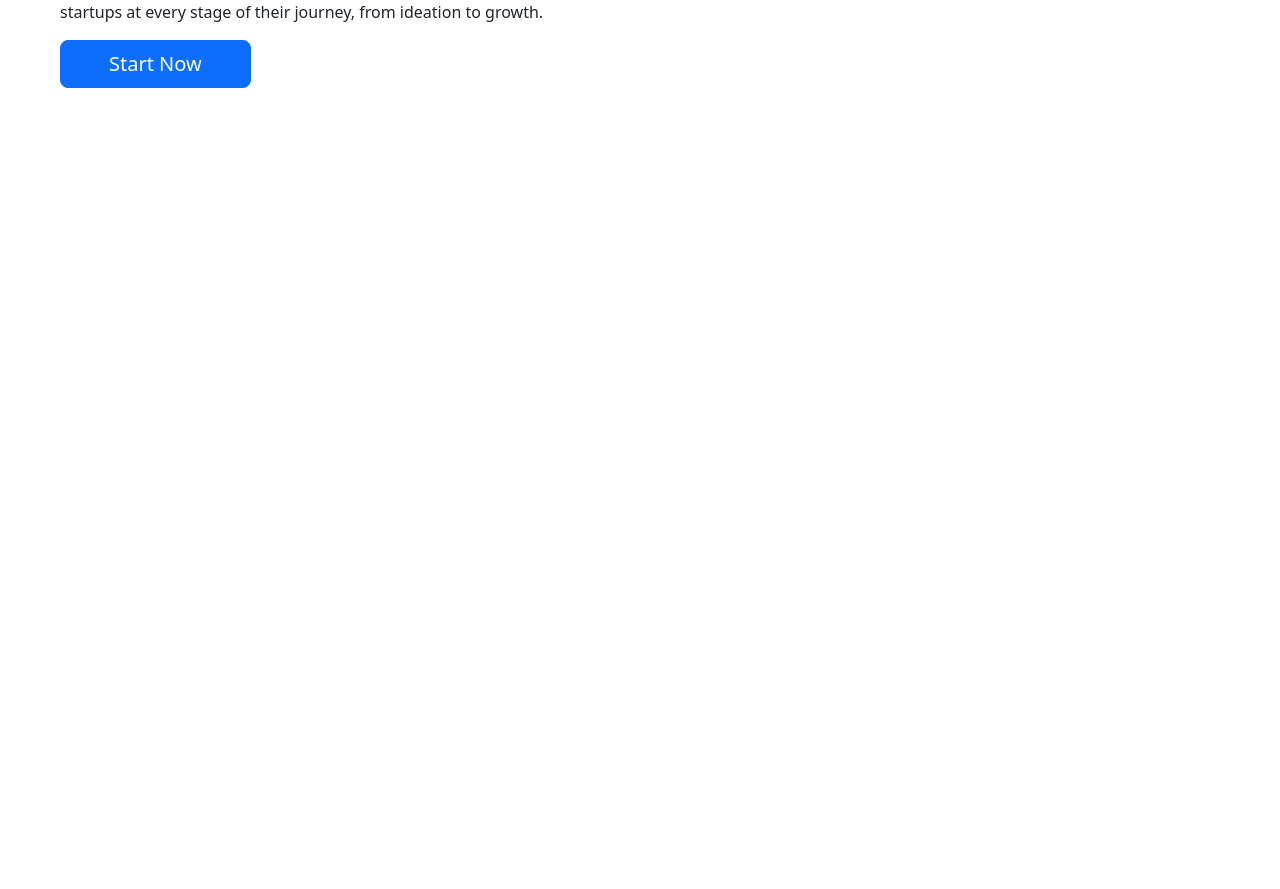
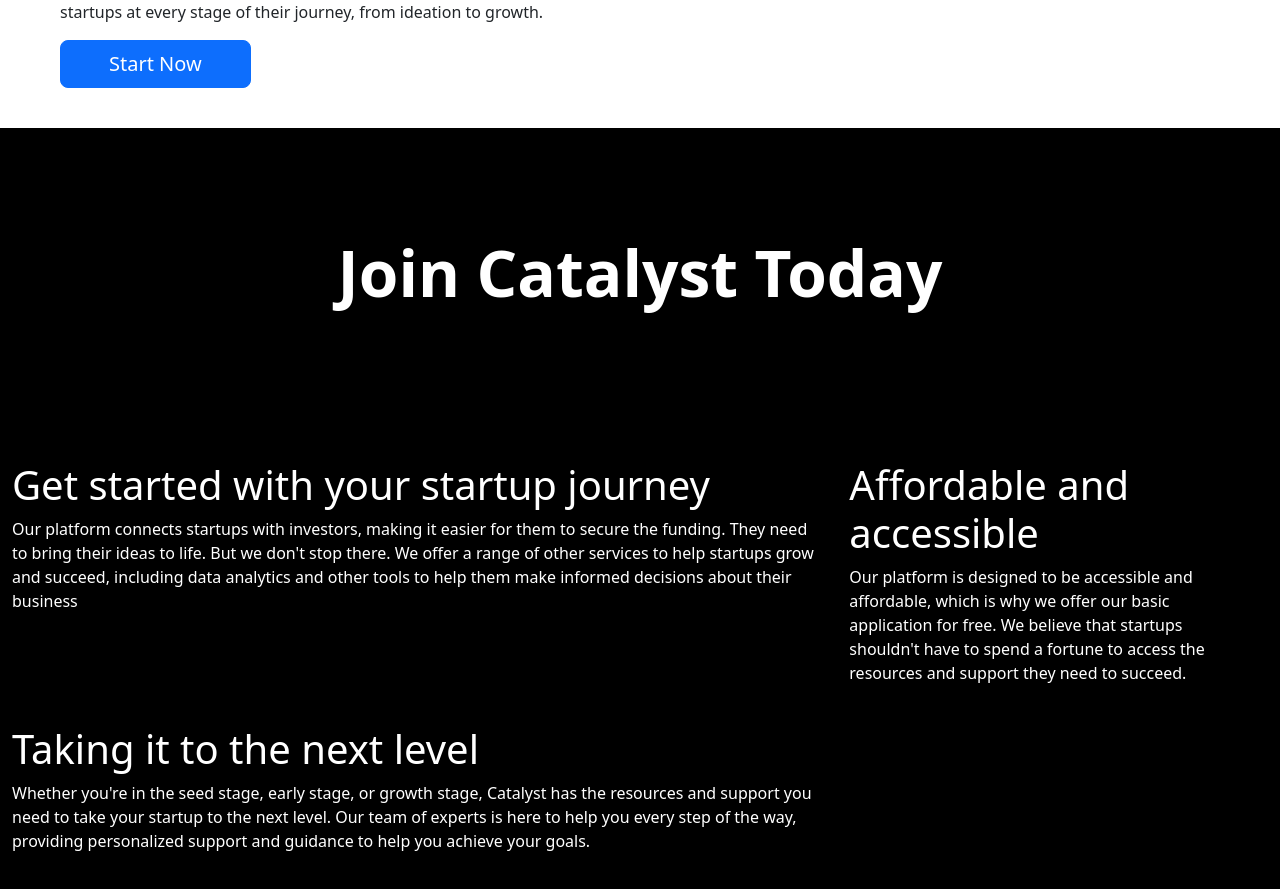
Before and after one commit to NotMishaal/Catalyst, a React (Vite) app: page / in a window 1280 px wide. Shown: the part 767-1656 px from the top of the page. Before the commit the page ends 895 px from the top, so only its background shows below. Built offline with nearby package versions, Linux system fonts and the light colour scheme; no server answers.

Commit message:
added structure for the 2nd part of home page

```diff
--- a/src/components/Home.tsx
+++ b/src/components/Home.tsx
@@ -21,7 +21,52 @@
             </button>
           </div>
           <div className="col">
-            <img src="../../public/sheet.svg" className="img-fluid w-75" />
+            <img
+              src="../../public/clipart/sheet.svg"
+              className="img-fluid w-75"
+            />
+          </div>
+        </div>
+        <div className="row row-cols-1 bg-black text-white align-items-center vh-100 vw-100">
+          <div className="col mt-5">
+            <h1 className="fw-bold display-3 text-center">
+              Join Catalyst Today
+            </h1>
+          </div>
+          <div className="row ">
+            <div className="col-md-8">
+              <img />
+              <h1>Get started with your startup journey</h1>
+              <p>
+                Our platform connects startups with investors, making it easier
+                for them to secure the funding. They need to bring their ideas
+                to life. But we don't stop there. We offer a range of other
+                services to help startups grow and succeed, including data
+                analytics and other tools to help them make informed decisions
+                about their business
+              </p>
+            </div>
+            <div className="col-6 col-md-4">
+              <img />
+              <h1>Affordable and accessible</h1>
+              <p>
+                Our platform is designed to be accessible and affordable, which
+                is why we offer our basic application for free. We believe that
+                startups shouldn't have to spend a fortune to access the
+                resources and support they need to succeed.
+              </p>
+            </div>
+            <div className="col-md-8">
+              <img />
+              <h1>Taking it to the next level</h1>
+              <p>
+                Whether you're in the seed stage, early stage, or growth stage,
+                Catalyst has the resources and support you need to take your
+                startup to the next level. Our team of experts is here to help
+                you every step of the way, providing personalized support and
+                guidance to help you achieve your goals.
+              </p>
+            </div>
           </div>
         </div>
       </div>
```
Also changed, not shown: public/clipart/sheet.svg (renamed from public/sheet.svg).
